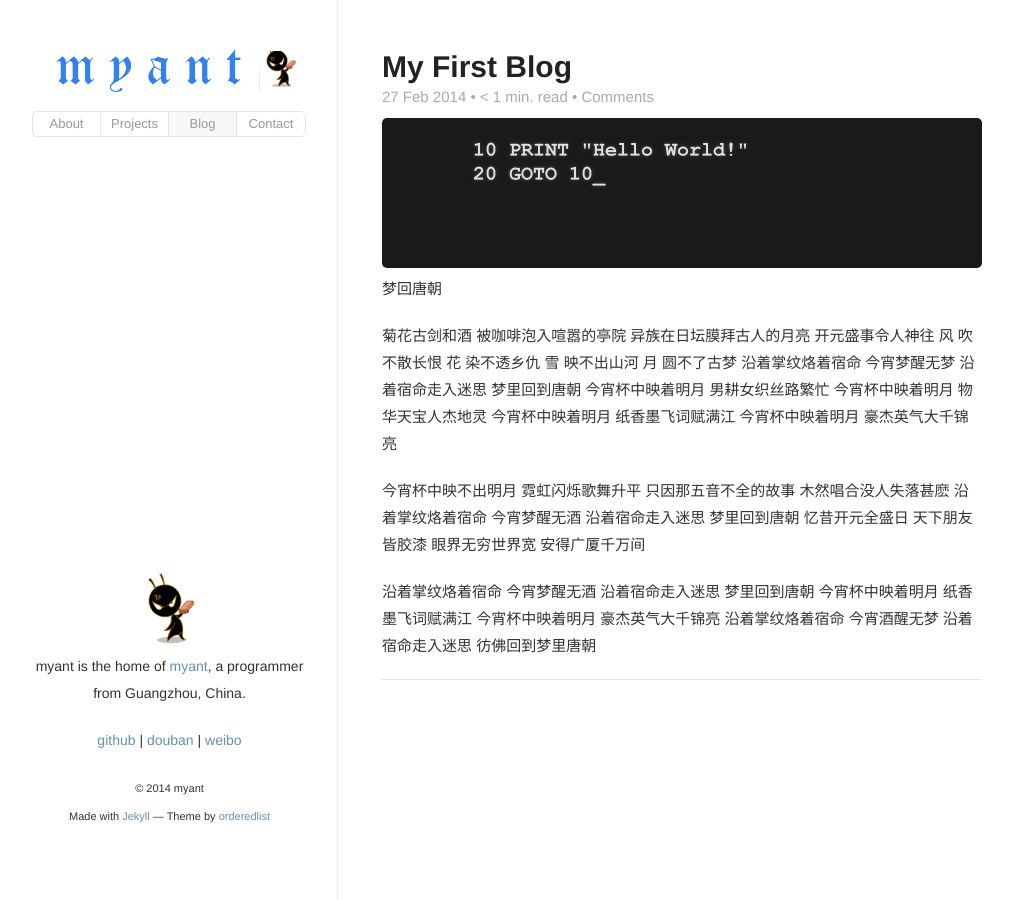
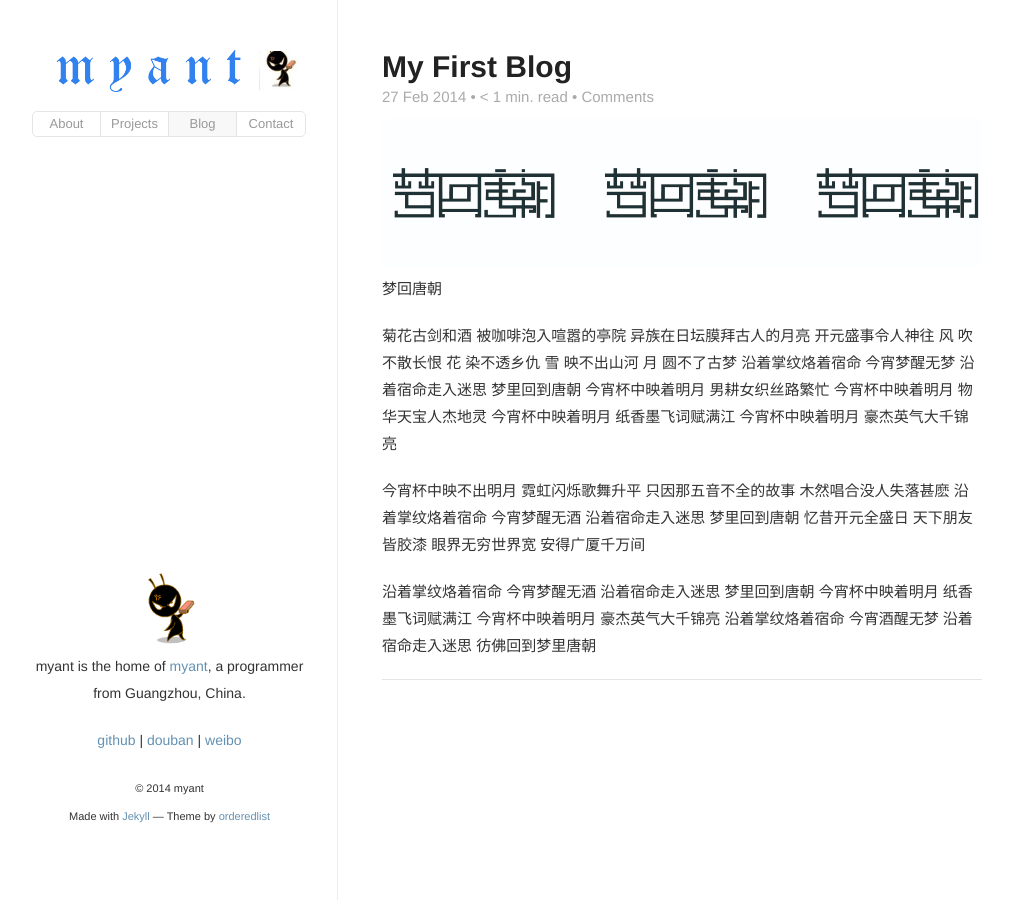
Before and after one commit to myant/myant.github.io, a Jekyll site: the page built from _posts/2014-02-27-Myant-first-blog.md, in a window 1280 px wide. Shown: the whole page, without its empty margins (133-1146 px from the left). Built offline with Jekyll 4.4.1, drawn with Linux system fonts in a browser that asks for light colours; Markdown is read by kramdown in place of the engine named in the settings; comment, search, counter and statistics services are not loaded.

Commit message:
change 7

```diff
--- a/_posts/2014-02-27-Myant-first-blog.md
+++ b/_posts/2014-02-27-Myant-first-blog.md
@@ -3,7 +3,7 @@ layout: post
 title:  My First Blog
 description: My First Blog
 tags:   VIM, My First Blog
-image:  hello-world.gif
+image:  mhtc.jpg
 ---
 
 梦回唐朝
```
Also changed, not shown: img/post-banners/mhtc.jpg (added).
